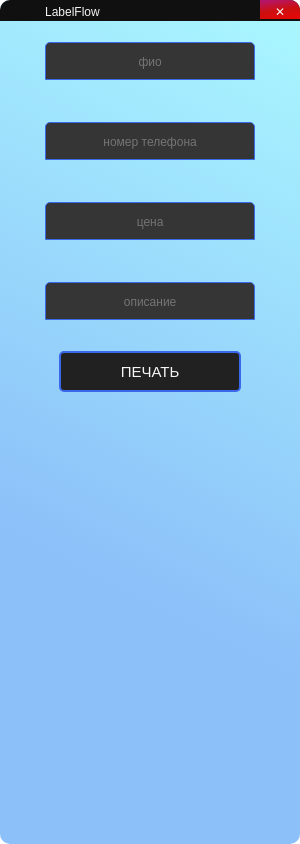
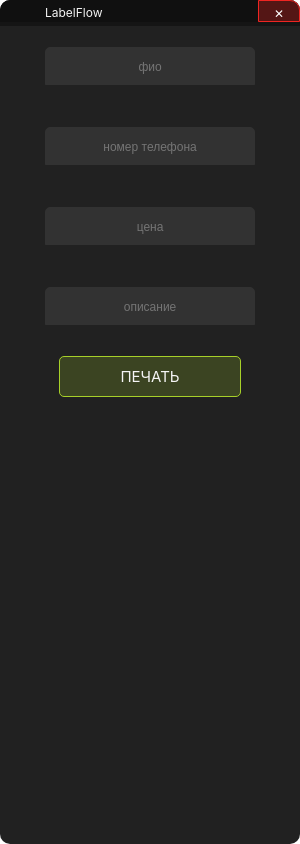
Before and after one commit to InvisibleHawk/label-flow, an Electron app: page src/trayWindow.html in a window 300 px wide. Drawn offline with Linux system fonts and the light colour scheme.

Commit message:
New style

```diff
--- a/src/styles/trayWindow.css
+++ b/src/styles/trayWindow.css
@@ -6,11 +6,14 @@ body {
 }
 
 .navbar {
-  padding-bottom: 2px;
+  font-family: -apple-system, BlinkMacSystemFont, 'Segoe UI', Roboto, Oxygen,
+    Ubuntu, Cantarell, 'Open Sans', 'Helvetica Neue', sans-serif;
+  padding-bottom: 1.5px;
   border-top-left-radius: 10px;
   border-top-right-radius: 10px;
   background: #101010;
   padding-top: 5px;
+  border-bottom: 4px solid #151515;
   color: whitesmoke;
   font-size: 12px;
   padding-left: 45px;
@@ -18,24 +21,21 @@ body {
 
 .btn-close {
   border-top-right-radius: 10px;
-  color: whitesmoke;
+  color: #ffff;
   float: right;
-  background: rgb(180, 22, 109);
-  background: linear-gradient(
-    172deg,
-    rgba(180, 22, 109, 1) 4%,
-    rgba(204, 15, 15, 1) 52%,
-    rgba(232, 7, 7, 1) 100%
-  );
+  border: 0.3px solid #f02522;
+  background: rgba(240, 37, 34, 0.3);
   width: 40px;
   padding-top: 5px;
   margin-top: -5px;
   text-align: center;
   cursor: pointer;
+  transition: 0.2s;
 }
 
 .btn-close:hover {
-  background: rgb(219, 11, 11);
+  background: rgba(240, 37, 34, 0.5);
+  padding-left: 1.5px;
 }
 
 h4 {
@@ -46,12 +46,7 @@ h4 {
 .window {
   border-radius: 10px;
   height: 100vh;
-  background: rgb(140, 192, 249);
-  background: linear-gradient(
-    27deg,
-    rgba(140, 192, 249, 1) 32%,
-    rgba(170, 248, 255, 1) 100%
-  );
+  background: #212121;
   font-family: Arial, Helvetica, sans-serif;
 }
 
@@ -60,13 +55,13 @@ input {
   margin: 7% 15%;
   height: 38px;
   width: 70%;
-  border: 0.5px solid #3a68e8;
   border-top-left-radius: 5px;
   border-top-right-radius: 5px;
   box-sizing: border-box;
-  background: #353535;
+  border: 1px solid #323232;
+  background: #323232;
   color: whitesmoke;
-  font-size: 16px;
+  font-size: 14px;
 }
 
 input:active {
@@ -75,12 +70,12 @@ input:active {
 
 input:focus {
   outline: none;
-  border-bottom: 4px solid #3a68e8;
-  animation: shadow 1s infinite ease;
+  border: 0.3px solid #617039;
+  border-bottom: 4px solid #a7d029;
 }
 
 input:focus {
-  transition: 0.5s;
+  transition: 0.3s;
 }
 
 input::placeholder {
@@ -89,30 +84,14 @@ input::placeholder {
   text-align: center;
 }
 
-@keyframes shadow {
-  0% {
-    box-shadow: 0px 7px 18px#3939BF;
-  }
-  50% {
-    box-shadow: 0.5px 10px 18px #3939bf;
-  }
-
-  70% {
-    box-shadow: 2px 10px 18px #3939bf;
-  }
-
-  100% {
-    box-shadow: 0 7px 18px #3939bf;
-  }
-}
-
 button:active {
   outline: none;
 }
 
 button:focus {
   outline: none;
-  animation: shadow_btn infinite 1s linear;
+  background: rgba(167, 208, 41, 0.5);
+  padding: 10px 63px;
 }
 
 .btn {
@@ -122,35 +101,23 @@ button:focus {
 }
 
 button {
+  font-family: -apple-system, BlinkMacSystemFont, 'Segoe UI', Roboto, Oxygen,
+    Ubuntu, Cantarell, 'Open Sans', 'Helvetica Neue', sans-serif;
   box-sizing: border-box;
   margin-top: 10px;
   padding: 10px 60px;
   border-radius: 5px;
-  border: 2px solid #3a68e8;
-  background: #212121;
+  border: 0.3px solid #a7d029;
+
+  background: rgba(167, 208, 41, 0.2);
   color: whitesmoke;
   font-size: 15px;
+  transition: 0.3s;
   text-transform: uppercase;
 }
 
 button:hover {
-  animation: shadow_btn infinite 1s linear;
   cursor: pointer;
+  background: rgba(167, 208, 41, 0.5);
+  padding: 10px 63px;
 }
-
-@keyframes shadow_btn {
-  0% {
-    box-shadow: 0px 7px 18px #ff0068;
-  }
-  50% {
-    box-shadow: 0.5px 10px 18px #ff0068;
-  }
-
-  70% {
-    box-shadow: 2px 10px 18px #ff0068;
-  }
-
-  100% {
-    box-shadow: 0 7px 18px #ff0068;
-  }
-}
--- a/src/trayWindow.html
+++ b/src/trayWindow.html
@@ -15,7 +15,7 @@
         <input placeholder="номер телефона" type="text" id="phone_number" />
         <input placeholder="цена" type="text" id="price" />
         <input placeholder="описание" type="text" id="description" />
-        <div class="btn"><button class="print">Печать</button></div>
+        <div class="btn"><button class="print">печать</button></div>
       </form>
     </div>
 
```
